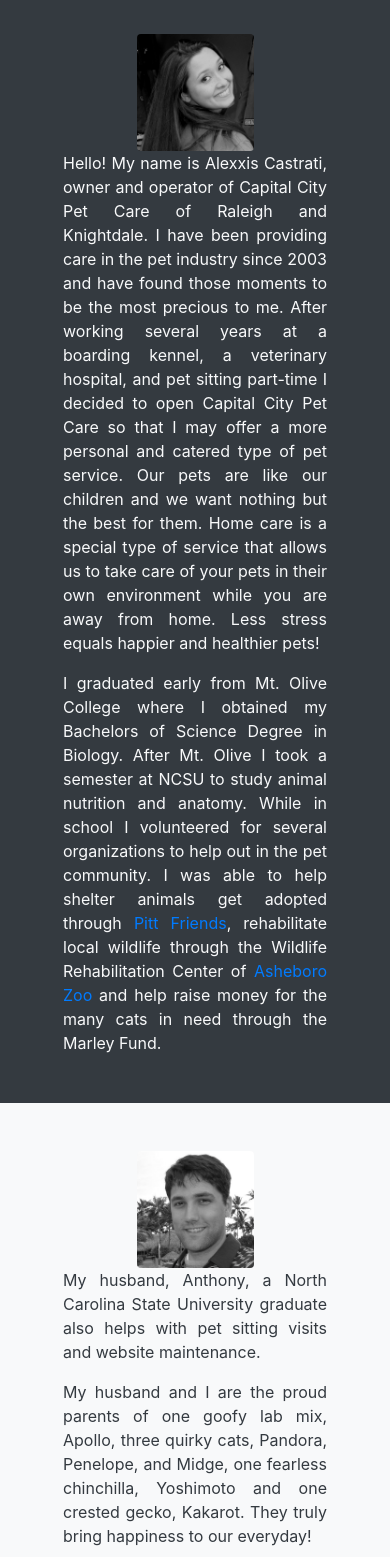
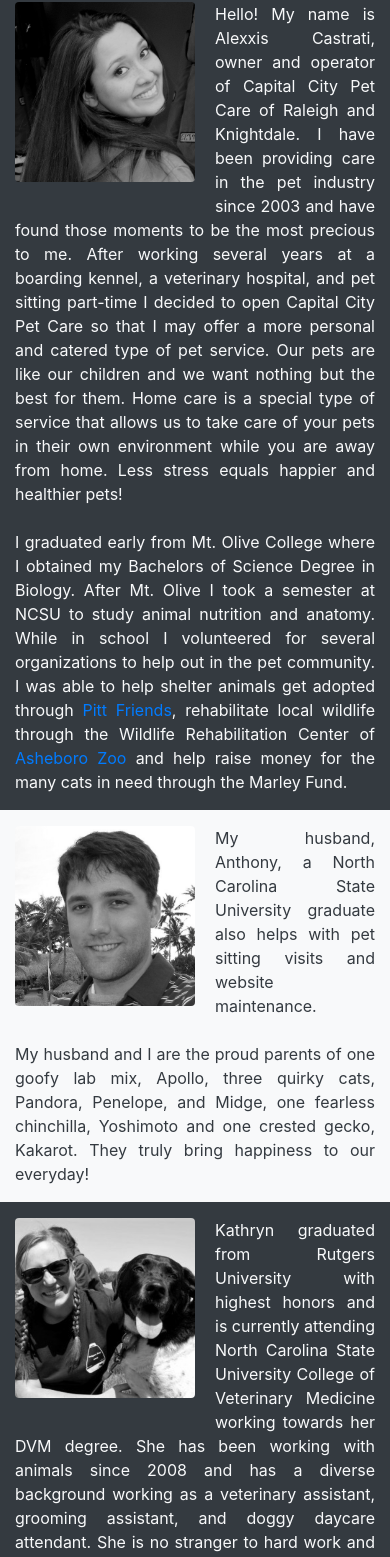
Before and after one commit to anthony-castrati/PetCareWebsite, an Angular app: page /about in a window 390 px wide. Shown: the part 235-1792 px from the top of the page. Built offline with nearby package versions, Linux system fonts and the light colour scheme.

Commit message:
Fixes for about us page. Images wrapped now with  additional styles for mobile

```diff
--- a/src/app/about/about.component.html
+++ b/src/app/about/about.component.html
@@ -1,33 +1,33 @@
 <div class="container-fluid text-justify">
   <div class="row">
     <div class="col-12 real-content">
-        <div class="row p-5  bg-dark text-light align-items-center">
-            <div class="offset-sm-0 col-sm-3 col-6 offset-3 align-items-center">
-                <img width="100%" class="img-fluid rounded" src="assets/images/about.jpg">
-            </div>
-            <div class="col-sm-7">
-              <p>Hello! My name is Alexxis Castrati, owner and operator of Capital City Pet Care of Raleigh and Knightdale. I have been providing care in the pet industry since 2003 and have found those moments to be the most precious to me. After working several years at a boarding kennel, a veterinary hospital, and pet sitting part-time I decided to open Capital City Pet Care so that I may offer a more personal and catered type of pet service. Our pets are like our children and we want nothing but the best for them. Home care is a special type of service that allows us to take care of your pets in their own environment while you are away from home. Less stress equals happier and healthier pets!</p>
-              <p class="mb-0">I graduated early from Mt. Olive College where I obtained my Bachelors of Science Degree in Biology. After Mt. Olive I took a semester at NCSU to study animal nutrition and anatomy. While in school I volunteered for several organizations to help out in the pet community. I was able to help shelter animals get adopted through <a href="http://www.pittfriends.com/" target="_blank">Pitt Friends</a>, rehabilitate local wildlife through the Wildlife Rehabilitation Center of <a href="http://www.nczoo.org/Default.aspx" target="_blank">Asheboro Zoo</a> and help raise money for the many cats in need through the Marley Fund.</p>
-            </div>
-        </div>
-        <div class="row p-5  bg-light text-dark align-items-center">
-          <div class="offset-sm-0 col-sm-3 col-6 offset-3 align-items-center">
-            <img width="100%" class="img-fluid rounded" src="assets/images/Anthony.jpg">
-          </div>
-          <div class="col-sm-7">
-            <div>
-              <p>My husband, Anthony, a North Carolina State University graduate also helps with pet sitting visits and website maintenance.</p>
-              <p>My husband and I are the proud parents of one goofy lab mix, Apollo, three quirky cats, Pandora, Penelope, and Midge, one fearless chinchilla, Yoshimoto and one crested gecko, Kakarot. They truly bring happiness to our everyday!</p>
-            </div>
+        <div class="pt-3 row bg-dark text-light align-items-center">
+          <div class="col">
+            <p>
+              <img class="rounded" src="assets/images/about.jpg">
+              Hello! My name is Alexxis Castrati, owner and operator of Capital City Pet Care of Raleigh and Knightdale. I have been providing care in the pet industry since 2003 and have found those moments to be the most precious to me. After working several years at a boarding kennel, a veterinary hospital, and pet sitting part-time I decided to open Capital City Pet Care so that I may offer a more personal and catered type of pet service. Our pets are like our children and we want nothing but the best for them. Home care is a special type of service that allows us to take care of your pets in their own environment while you are away from home. Less stress equals happier and healthier pets!
+              <br><br>
+              I graduated early from Mt. Olive College where I obtained my Bachelors of Science Degree in Biology. After Mt. Olive I took a semester at NCSU to study animal nutrition and anatomy. While in school I volunteered for several organizations to help out in the pet community. I was able to help shelter animals get adopted through <a href="http://www.pittfriends.com/" target="_blank">Pitt Friends</a>, rehabilitate local wildlife through the Wildlife Rehabilitation Center of <a href="http://www.nczoo.org/Default.aspx" target="_blank">Asheboro Zoo</a> and help raise money for the many cats in need through the Marley Fund.
+            </p>
           </div>
         </div>
-        <div class="row p-5  bg-dark text-light align-items-center">
-            <div class="offset-sm-0 col-sm-3 col-6 offset-3">
-                <img width="100%" class="img-fluid rounded" src="assets/images/kathryn.jpg">
-            </div>
-            <div class="col-sm-7">
-                <p>Kathryn graduated from Rutgers University with highest honors and is currently attending North Carolina State University College of Veterinary Medicine working towards her DVM degree. She has been working with animals since 2008 and has a diverse background working as a veterinary assistant, grooming assistant, and doggy daycare attendant. She is no stranger to hard work and dedication. She is a very detailed and compassionate animal lover who will be sure to treat your pets as if they were her own.</p>
-            </div>
+        <div class="pt-3 row bg-light text-dark align-items-center">
+          <div class="col">
+            <p>
+              <img class="rounded" src="assets/images/Anthony.jpg">
+              My husband, Anthony, a North Carolina State University graduate also helps with pet sitting visits and website maintenance.
+              <br><br>
+              My husband and I are the proud parents of one goofy lab mix, Apollo, three quirky cats, Pandora, Penelope, and Midge, one fearless chinchilla, Yoshimoto and one crested gecko, Kakarot. They truly bring happiness to our everyday!
+            </p>
+          </div>
+        </div>
+        <div class="row pt-3 bg-dark text-light align-items-center">
+          <div class="col">
+            <p>
+              <img class="rounded" src="assets/images/kathryn.jpg">
+              Kathryn graduated from Rutgers University with highest honors and is currently attending North Carolina State University College of Veterinary Medicine working towards her DVM degree. She has been working with animals since 2008 and has a diverse background working as a veterinary assistant, grooming assistant, and doggy daycare attendant. She is no stranger to hard work and dedication. She is a very detailed and compassionate animal lover who will be sure to treat your pets as if they were her own.
+            </p>
+          </div>
         </div>
         <div class="row p-3 bg-light text-dark">
           <div class="col-md-8 offset-md-2">
--- a/src/app/about/about.component.sass
+++ b/src/app/about/about.component.sass
@@ -0,0 +1,7 @@
+img
+  width: 50%
+  max-width: 300px
+  margin-right: 20px
+  margin-bottom: 20px
+  display: inline
+  float: left
```
